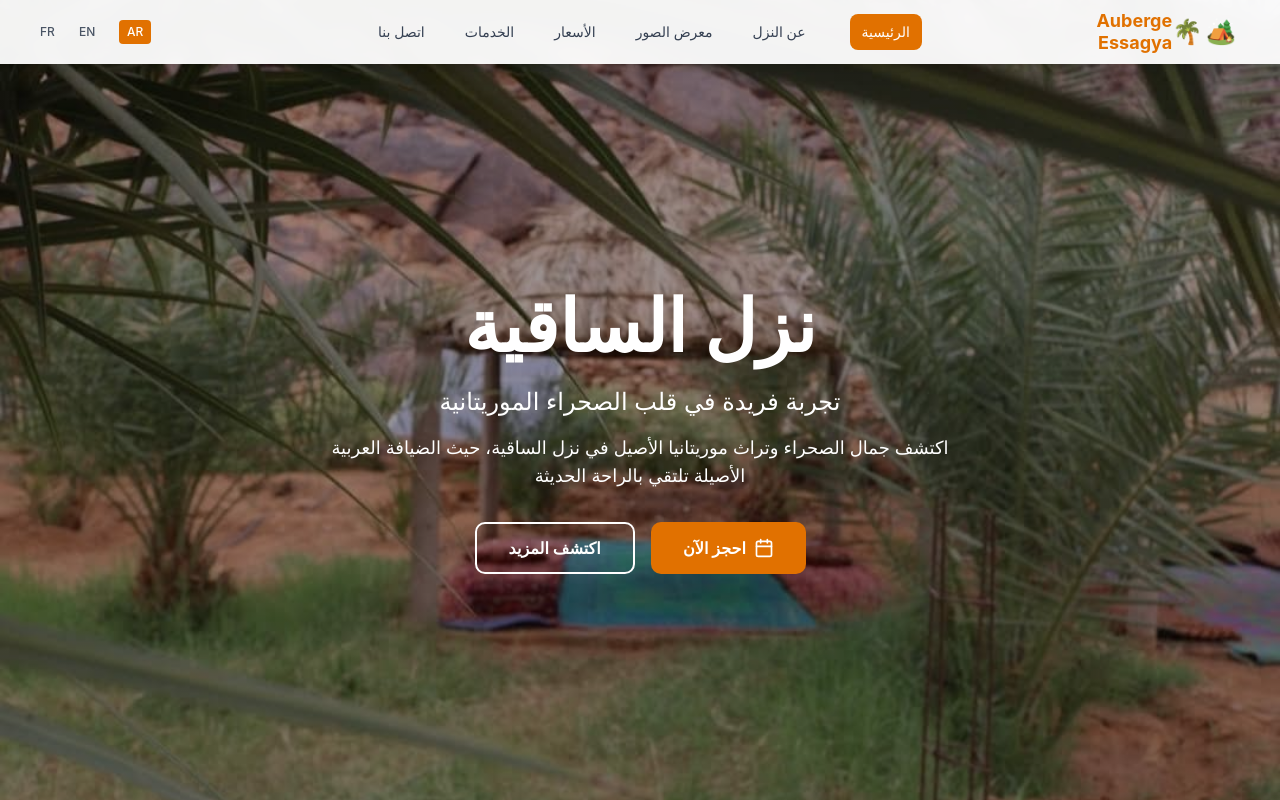
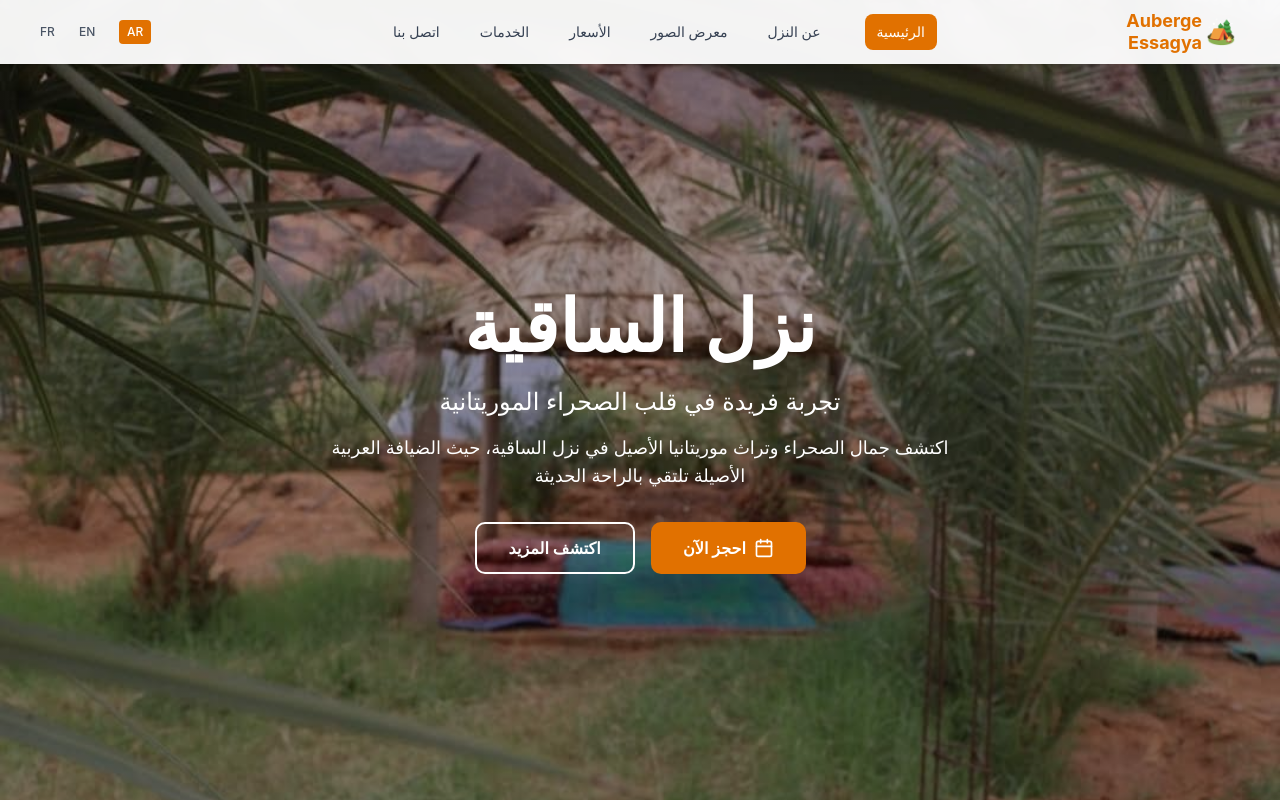
Before and after one commit to RAONE-02/auberge-essagya-website-v2, a React (Vite) app: page / in a window 1280 px wide. Shown: the top 800 px of the page. Built offline with nearby package versions, Linux system fonts and the light colour scheme.

Commit message:
Update App.jsx

```diff
--- a/src/App.jsx
+++ b/src/App.jsx
@@ -522,7 +522,7 @@
               <div className="flex items-center space-x-3 rtl:space-x-reverse">
                 <div className="flex items-center space-x-1">
                   <span className="text-2xl">🏕️</span>
-                  <span className="text-2xl">🌴</span>
+                  <span className="text-2xl"></span>
                 </div>
                 <div className="text-xl font-bold text-amber-600">
                   <span className="block text-lg leading-tight">Auberge</span>
```
